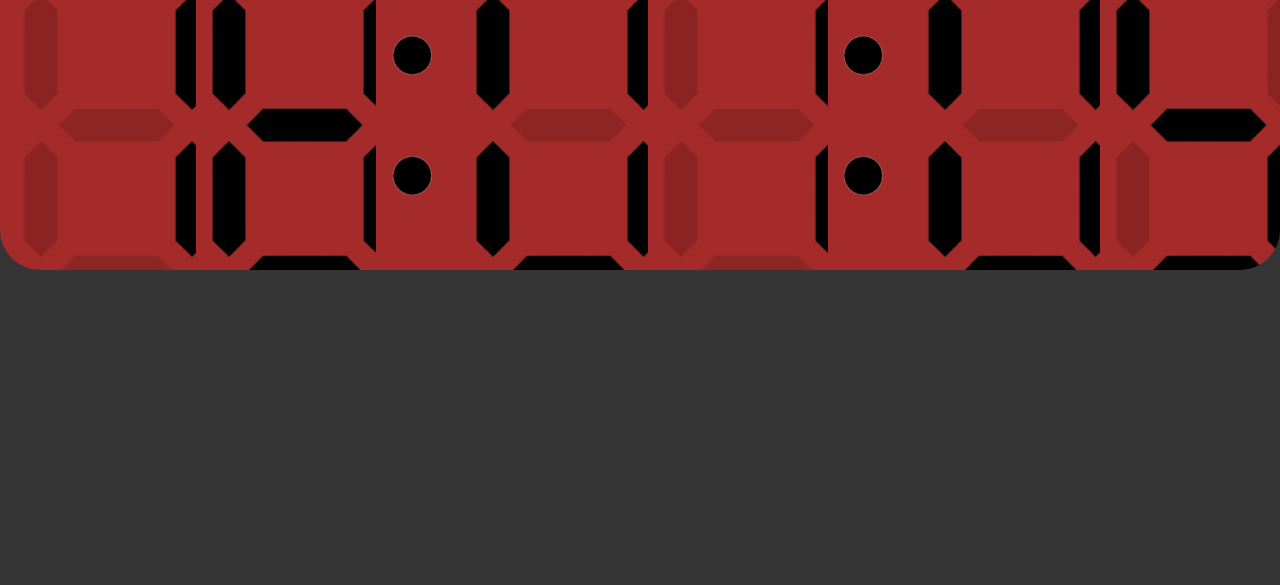
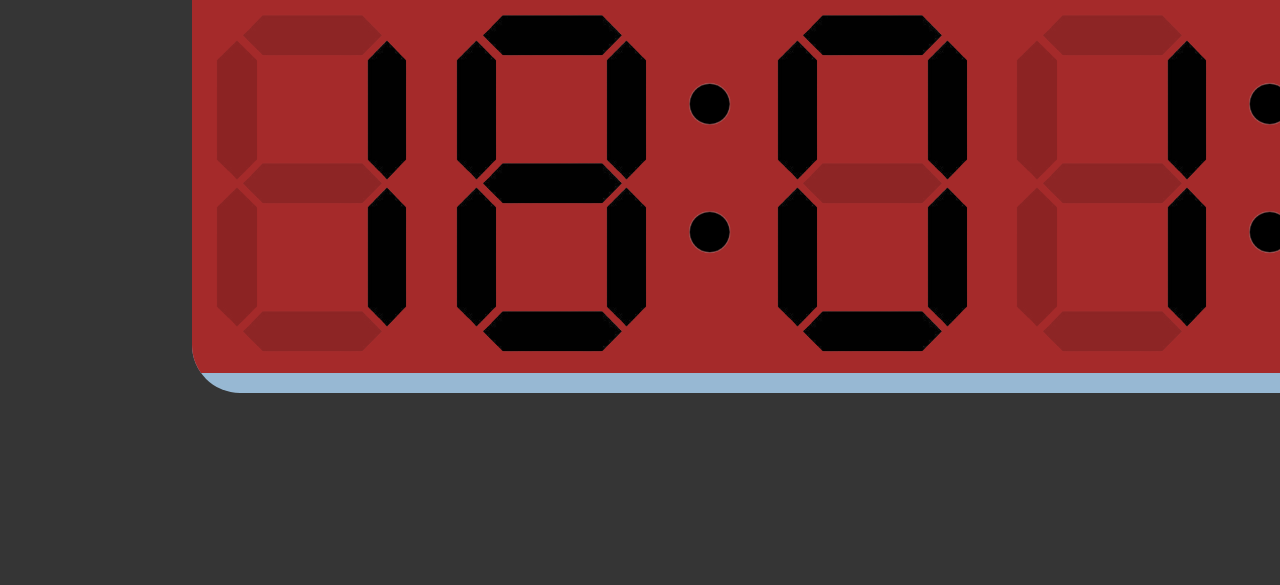
Before and after one commit to jitendraSinghBisht/js_projects, a plain HTML site: page digital_clock/digital_clock.html in a window 1280 px wide. Shown: the part 351-936 px from the top of the page. Before the commit the page ends 800 px from the top, so only its background shows below. Drawn offline with Linux system fonts and the light colour scheme.

Commit message:
error fix

```diff
--- a/digital_clock/digital_clock.html
+++ b/digital_clock/digital_clock.html
@@ -8,6 +8,7 @@
 </head>
 <body>
     <div class="cent">
+        <div class="fix">
         <div class="banner">
             <h1>Digital Clock</h1>
             <div class="clock">
@@ -69,6 +70,7 @@
                 </div>
             </div>
         </div>
+        </div>
     </div>
 </body>
 <script src="script.js"></script>
--- a/digital_clock/script.js
+++ b/digital_clock/script.js
@@ -1,5 +1,3 @@
-alert(`This page is not responsive.\nPlease view this page in 1920×768 resolution.\nWill improve in near future sorry for inconvineance.\n\nThank You....`);
-
 function getTime() {
     let d=new Date()
     setTime(d.getSeconds(),'sec')
--- a/digital_clock/style.css
+++ b/digital_clock/style.css
@@ -5,22 +5,28 @@ body{
 }
 
 .cent{
-    display: flex;
-    align-items: center;
-    justify-content: center;
+    overflow: scroll;
+}
+
+.fix{
+    height: max-content;
+    width: max-content;
+    padding: 2rem;
+    margin: 10rem;
 }
 
 .banner{
-    margin-top: 20vh;
+    width: 100em;
+    height: 34.5em;
     background-color: #97b8d3;
     text-align: center;
-    border-radius: 40px;
-    overflow: scroll;
+    border-radius: 3rem;
+    overflow: hidden;
 }
 
 .banner h1{
-    margin: 3vh;
-    font-size: 10vh;
+    margin: 0.8rem;
+    font-size: 7rem;
     font-family: 'Lucida Sans Unicode', 'Lucida Grande', 'Lucida Sans', sans-serif;
 }
 
@@ -32,18 +38,17 @@ body{
 }
 
 .num{
-    margin: 1vh;
-    height: 37vh;
-    width: 23vh;
+    margin: 0.5rem;
+    height: 22.5rem;
+    width: 14rem;
     background-color: brown;
     position: relative;
 }
 
 .colon{
-    padding-top: 10vh;
-    background-color: brown;
+    padding-top: 5rem;
     position: relative;
-    height: 30vh;
+    height: 18rem;
 }
 .colon img{
     width: 70%;
@@ -51,50 +56,51 @@ body{
 }
 
 .seg{
-    padding: 0.9em;
-    height: 15vh;
+    padding: 0.9rem;
+    height: 9rem;
 }
 .seg-hz{
     transform: rotate(90deg);
 }
 .seg img{
+    width: 100%;
     height: 100%;
 }
 
 .num .seg-a{
     position: absolute;
-    top: -3.5em;
-    left: 4.7em;
+    top: -3.5rem;
+    left: 4.7rem;
 }
 .num .seg-b{
     position: absolute;
-    top: 1.2em;
-    left: 9.4em;
+    top: 1.2rem;
+    left: 9.4rem;
 }
 .num .seg-c{
     position: absolute;
-    top: 10.4em;
-    left: 9.4em;
+    top: 10.4rem;
+    left: 9.4rem;
 }
 .num .seg-d{
     position: absolute;
-    top: 15em;
-    left: 4.7em;
+    top: 15rem;
+    left: 4.7rem;
 }
 .num .seg-e{
     position: absolute;
-    top: 10.4em;
+    top: 10.4rem;
     left: 0;
 }
 .num .seg-f{
     position: absolute;
-    top: 1.2em;
+    top: 1.2rem;
     left: 0;
 }
 .num .seg-g{
     position: absolute;
-    left: 4.7em;
-    top: 5.8em;
+    left: 4.7rem;
+    top: 5.8rem;
 }
 
 .num0 .seg-g{
```
